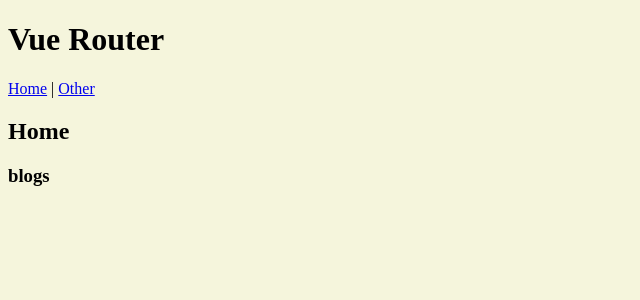
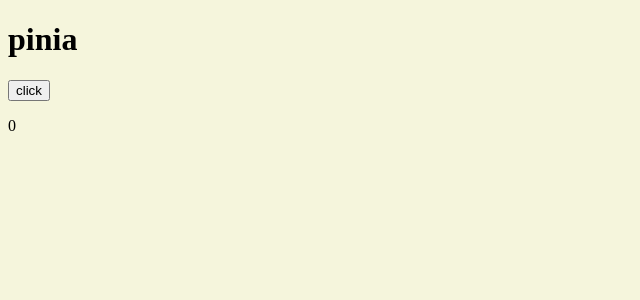
Before and after one commit to mushikakazuki/Vue-lesson, a Vue app: page / in a window 1280 px wide. Shown: the top 300 px of the page, without its empty margins (0-640 px from the left). Built offline with nearby package versions, Linux system fonts and the light colour scheme.

Commit message:
pinia対応

```diff
--- a/package.json
+++ b/package.json
@@ -11,6 +11,7 @@
     "format": "prettier --write src/"
   },
   "dependencies": {
+    "pinia": "^2.2.2",
     "vue": "^3.4.21",
     "vue-router": "^4.4.0"
   },
--- a/src/App.vue
+++ b/src/App.vue
@@ -1,18 +1,12 @@
 <script setup>
-import { useRouter } from 'vue-router'
-const router = useRouter()
-const onOther = () => {
-  console.log('onOther')
-  router.push({ path: '/other' })
-}
+import { useCounterStore } from './store/counter'
+const counterStore = useCounterStore()
+console.log(counterStore.count)
 </script>
 <template>
-  <h1>Vue Router</h1>
-  <RouterLink :to="{ name: 'home' }">Home</RouterLink> |
-  <RouterLink :to="{ path: '/other', query: { id: 20 } }">Other</RouterLink>
-  <RouterView />
-
-  <button style="margin-top: 10000px" @click="$router.push({ path: '/other' })">other</button>
+  <h1>pinia</h1>
+  <button @click="counterStore.count++">click</button>
+  <p>{{ counterStore.count }}</p>
 </template>
 
 <style scoped></style>
--- a/src/main.js
+++ b/src/main.js
@@ -2,7 +2,10 @@
 import App from './App.vue'
 import './assets/main.css'
 import router from './router'
+import { createPinia } from 'pinia'
 
 const app = createApp(App)
+const pinia = createPinia()
+app.use(pinia)
 app.use(router)
 app.mount('#app')
--- a/src/router/index.js
+++ b/src/router/index.js
@@ -8,7 +8,13 @@
     { path: '/', component: HomeView, name: 'home' },
     { path: '/other', component: () => import('@/views/OtherView.vue'), name: 'other' },
     { path: '/blogs/:id?', component: () => import('@/views/BlogView.vue'), name: 'blogs' },
-    { path: '/:all(.*)*', props: true, component: NotFoundView, name: 'notFound' }
+    {
+      path: '/:all(.*)*',
+      props: true,
+      component: NotFoundView,
+      name: 'notFound',
+      redirect: { name: 'home' }
+    }
   ],
   scrollBehavior() {
     return {
--- /dev/null
+++ b/src/store/counter.js
@@ -0,0 +1,9 @@
+import { defineStore } from 'pinia'
+import { ref } from 'vue'
+
+export const useCounterStore = defineStore('counter', () => {
+  const count = ref(0)
+  return {
+    count: count
+  }
+})
```
Also changed, not shown: src/store/user.js (added), 1 other file (tests, documents, lock files or other folders).
